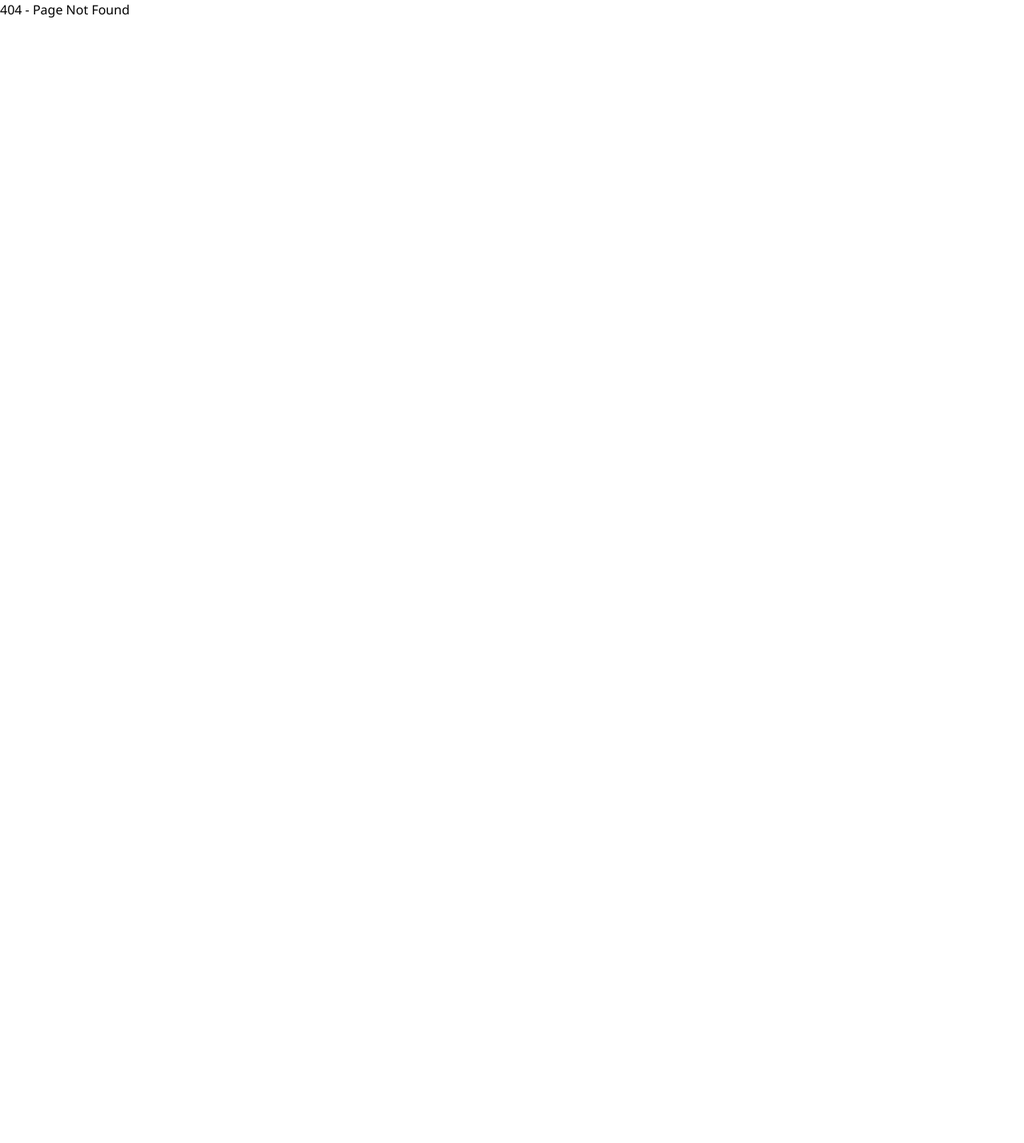
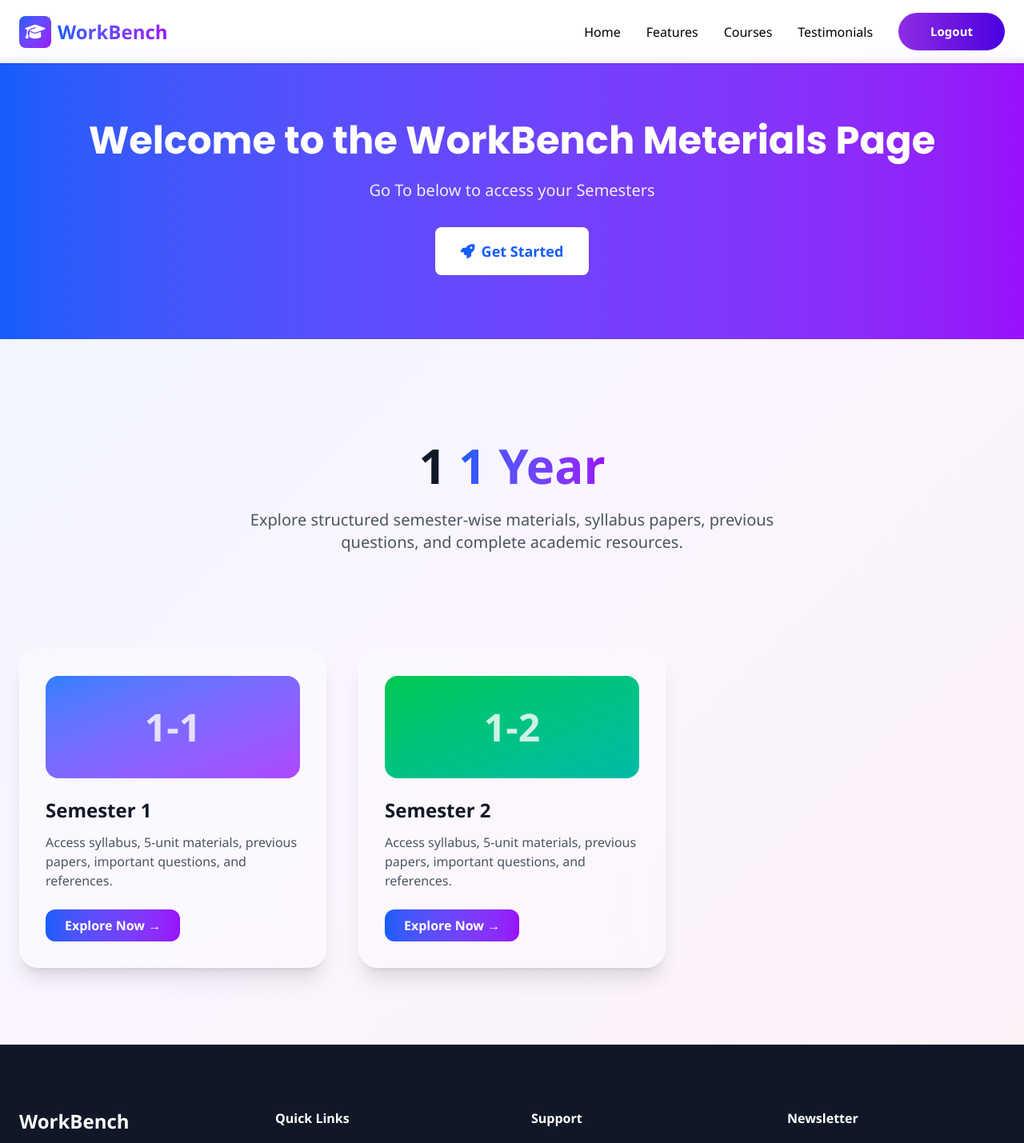
Before and after one commit to bodashanmukha16/WB_FE, a React (Vite) app: page /materials/1/1 in a window 1280 px wide. Before the commit this address had no page. Shown: the top 1429 px of the page at 80% size. Before the commit the page ends 800 px from the top, so only its background shows below. Built offline with nearby package versions, Linux system fonts and the light colour scheme; sample sign-in values are in the browser's storage.

Commit message:
Materials Section Updates

```diff
--- a/src/components/sections/Hero.jsx
+++ b/src/components/sections/Hero.jsx
@@ -36,7 +36,7 @@ function Hero() {
               </p>
 
               <div className="flex flex-col sm:flex-row gap-4 justify-center lg:justify-start animate-fade-in-up">
-                <button className="px-8 py-4 bg-gradient-to-r from-blue-600 to-purple-600 text-white rounded-lg text-lg font-semibold hover:shadow-xl transform hover:scale-105 transition-all duration-300">
+                <button onClick={() => document.getElementById("features").scrollIntoView({ behavior: "smooth" })} className="px-8 py-4 bg-gradient-to-r from-blue-600 to-purple-600 text-white rounded-lg text-lg font-semibold hover:shadow-xl transform hover:scale-105 transition-all duration-300">
                   <i className="fas fa-rocket mr-2"></i>Go To My Dashboard
                 </button>
               </div>
--- a/src/pages/Compilers/Compiler.jsx
+++ b/src/pages/Compilers/Compiler.jsx
@@ -34,9 +34,9 @@ export default function Compiler() {
           <h1 className="text-4xl font-bold text-center mb-12">
             Online Programming Compilers
           </h1>
-          <div class="w-full max-w-sm min-w-[200px] mb-4">
+          <div className="w-full max-w-sm min-w-[200px] mb-4">
             <input
-              class="w-full bg-transparent placeholder:text-slate-900 text-slate-700 text-sm border border-slate-800 rounded-md pl-3 pr-28 py-2 transition duration-300 ease focus:outline-none focus:border-slate-400 hover:border-slate-300 shadow-sm focus:shadow"
+              className="w-full bg-transparent placeholder:text-slate-900 text-slate-700 text-sm border border-slate-800 rounded-md pl-3 pr-28 py-2 transition duration-300 ease focus:outline-none focus:border-slate-400 hover:border-slate-300 shadow-sm focus:shadow"
               placeholder="Search Your compiler" onChange={newResult} value={updatedValue}
             />
           </div>
--- a/src/pages/Materials/MaterialsHome.jsx
+++ b/src/pages/Materials/MaterialsHome.jsx
@@ -5,6 +5,7 @@ import { Navigate, useNavigate } from 'react-router-dom'
 
 function MaterialsHome() {
      const navigate = useNavigate()
+     const user = JSON.parse(localStorage.getItem('user'))
   return (
     <div>
         <Header></Header>
@@ -110,7 +111,7 @@ function MaterialsHome() {
         return (
           <div
             key={year}
-            onClick={() => navigate(`/materials/year/${year}`)}
+            onClick={() => navigate(`/materials/${user.branch}/${year}`)}
             className="bg-white rounded-2xl overflow-hidden shadow-lg hover:shadow-2xl transition-all duration-300 transform hover:-translate-y-3 cursor-pointer"
           >
 
--- /dev/null
+++ b/src/pages/YearTemplate/YearTemplate.jsx
@@ -0,0 +1,112 @@
+import { useNavigate, useParams } from "react-router-dom";
+import { useEffect, useState } from "react";
+import Header from "../../components/layout/Header";
+import Footer from "../../components/layout/Footer";
+
+export default function YearTemplate() {
+  const navigate = useNavigate();
+  const { branch, year } = useParams();
+  const [loaded, setLoaded] = useState(false);
+
+  useEffect(() => {
+    // Set loaded to true once the component mounts
+    setLoaded(true);
+  }, []); // Empty dependency array ensures it runs once on mount
+
+  const semesters = [
+    { id: 1, label: `${year}-1`, title: "Semester 1" },
+    { id: 2, label: `${year}-2`, title: "Semester 2" },
+  ];
+
+  return (
+    <>
+    <Header></Header>
+    <div className="mt-18 min-h-screen bg-gradient-to-br from-blue-50 via-purple-50 to-pink-50 overflow-hidden relative">
+      {/* 🔥 Animated Background Blobs */}
+      {" "}
+      <section className="py-20 bg-gradient-to-r from-blue-600 to-purple-600 reveal">
+        <div className="container mx-auto px-6 text-center">
+            <h2 className="text-4xl lg:text-5xl font-['Poppins'] font-bold text-white mb-6">
+                Welcome to the WorkBench Meterials Page
+            </h2>
+            <p className="text-xl text-white/90 mb-8 max-w-2xl mx-auto">
+                Go To below to access your Semesters
+            </p>
+            <div className="flex flex-col sm:flex-row gap-4 justify-center">
+                <button className="px-8 py-4 bg-white text-blue-600 rounded-lg text-lg font-semibold hover:shadow-2xl transform hover:scale-105 transition-all duration-300">
+                    <i className="fas fa-rocket mr-2"></i>Get Started
+                </button>
+            </div>
+        </div>
+    </section>
+      {/* ================= HERO SECTION ================= */}
+      <section
+        className={`pt-32 pb-20 text-center px-6 transition-all duration-1000 ${
+          loaded ? "opacity-100 translate-y-0" : "opacity-0 translate-y-10"
+        }`}
+      >
+        <h1 className="text-5xl lg:text-6xl font-bold text-gray-900 mb-6">
+          {branch}{" "}
+          <span className="bg-gradient-to-r from-blue-600 to-purple-600 bg-clip-text text-transparent">
+            {year} Year
+          </span>
+        </h1>
+
+        <p className="text-xl text-gray-600 max-w-2xl mx-auto mb-10">
+          Explore structured semester-wise materials, syllabus papers, previous
+          questions, and complete academic resources.
+        </p>
+      </section>
+
+      {/* ================= SEMESTER CARDS ================= */}
+      <section className="pb-24 px-6 relative z-10">
+        <div className="container mx-auto">
+          <div className="grid md:grid-cols-3 gap-10">
+            {semesters.map((sem, index) => (
+              <div
+                key={sem.id}
+                onClick={() =>
+                  navigate(`/materials/${branch}/${year}/${sem.label}`)
+                }
+                className={`backdrop-blur-xl bg-white/30 border border-white/40
+                rounded-3xl p-8 shadow-xl cursor-pointer
+                hover:shadow-2xl hover:scale-105 transition-all duration-500
+                ${loaded ? "opacity-100 translate-y-0" : "opacity-0 translate-y-10"}`}
+                style={{ transitionDelay: `${index * 200}ms` }}
+              >
+                {/* Card Top Banner */}
+                <div
+                  className={`h-32 rounded-2xl flex items-center justify-center mb-6
+                  bg-gradient-to-br ${
+                    index === 0
+                      ? "from-blue-500 to-purple-500"
+                      : "from-green-500 to-teal-500"
+                  }`}
+                >
+                  <span className="text-white text-5xl font-bold opacity-80">
+                    {sem.label}
+                  </span>
+                </div>
+
+                <h3 className="text-2xl font-bold text-gray-900 mb-3">
+                  {sem.title}
+                </h3>
+
+                <p className="text-gray-600 mb-6">
+                  Access syllabus, 5-unit materials, previous papers, important
+                  questions, and references.
+                </p>
+
+                <button className="px-6 py-2 bg-gradient-to-r from-blue-600 to-purple-600 text-white rounded-xl font-semibold hover:shadow-lg transition-all duration-300">
+                  Explore Now →
+                </button>
+              </div>
+            ))}
+          </div>
+        </div>
+      </section>
+    </div>
+    <Footer></Footer>
+    </>
+  );
+}
--- a/src/routes/AppRoutes.jsx
+++ b/src/routes/AppRoutes.jsx
@@ -6,7 +6,7 @@ import ProtectedRoute from './ProtectedRoute'
 import DashboardHome from '../pages/Dashboard/DashboardHome'
 import MaterialsHome from '../pages/Materials/MaterialsHome'
 import Compiler from '../pages/Compilers/Compiler'
-
+import YearTemplate from '../pages/YearTemplate/YearTemplate'
 function AppRoutes() {
   return (
     <div>
@@ -15,6 +15,7 @@ function AppRoutes() {
             <Route path='/dash' element={<ProtectedRoute><DashboardHome></DashboardHome></ProtectedRoute>}></Route>
             <Route path='/materials' element={<ProtectedRoute><MaterialsHome></MaterialsHome></ProtectedRoute>}></Route>
             <Route path="/compilers" element={<ProtectedRoute><Compiler /></ProtectedRoute>} />
+            <Route path="/materials/:branch/:year" element={<ProtectedRoute><YearTemplate /></ProtectedRoute>} />
             <Route path="*" element={<h1>404 - Page Not Found</h1>} />
         </Routes>
     </div>
```
